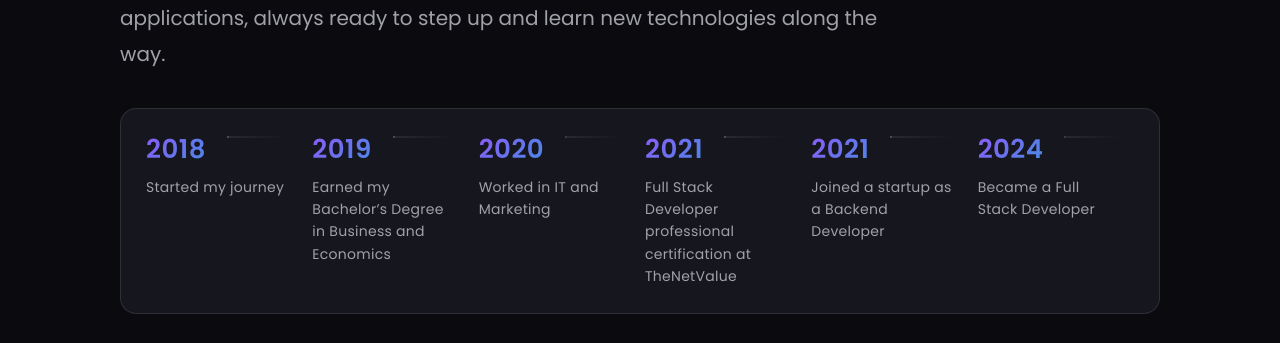
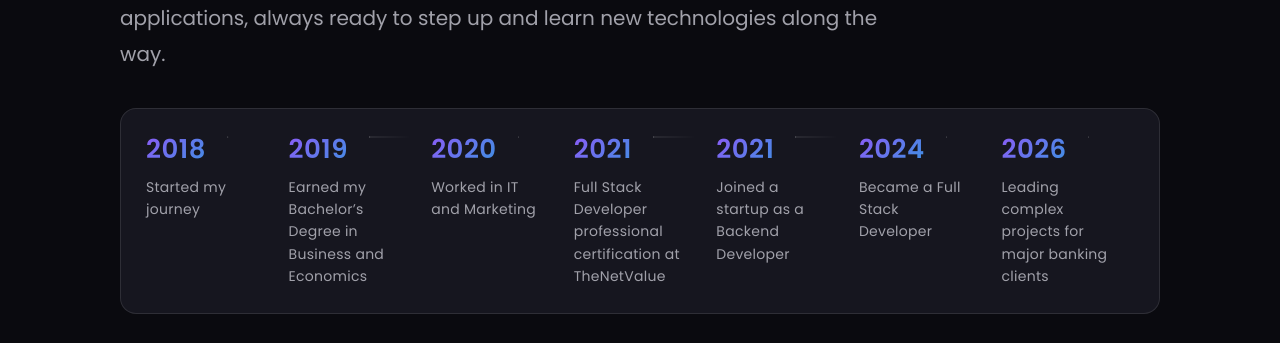
Before and after one commit to luigiPinna/Personal-portfolio, a Next.js app: page / in a window 1280 px wide. Shown: the part 7320-7663 px from the top of the page. Built offline with nearby package versions, Linux system fonts and the light colour scheme.

Commit message:
add jourby element

```diff
--- a/src/components/Hero/Hero.js
+++ b/src/components/Hero/Hero.js
@@ -5,6 +5,7 @@ import { Section, SectionText, SectionTitle } from '../../styles/GlobalComponent
 import Button from '../../styles/GlobalComponents/Button';
 import { HeroContainer, LeftSection, RightSection, ProfileImage, HeroEffects, CodeLines } from './HeroStyles';
 import { AiOutlineMessage } from "react-icons/ai";
+
 
 const Hero = (props) => {
   const containerVariants = {
--- a/src/constants/constants.js
+++ b/src/constants/constants.js
@@ -98,4 +98,5 @@ export const TimeLineData = [
   { year: 2021, text: 'Full Stack Developer professional certification at TheNetValue' },
   { year: 2021, text: 'Joined a startup as a Backend Developer' },
   { year: 2024, text: 'Became a Full Stack Developer' },
+  { year: 2026, text: 'Leading complex projects for major banking clients' },
 ];
```
Also changed, not shown: 2 other files (tests, documents, lock files or other folders).
